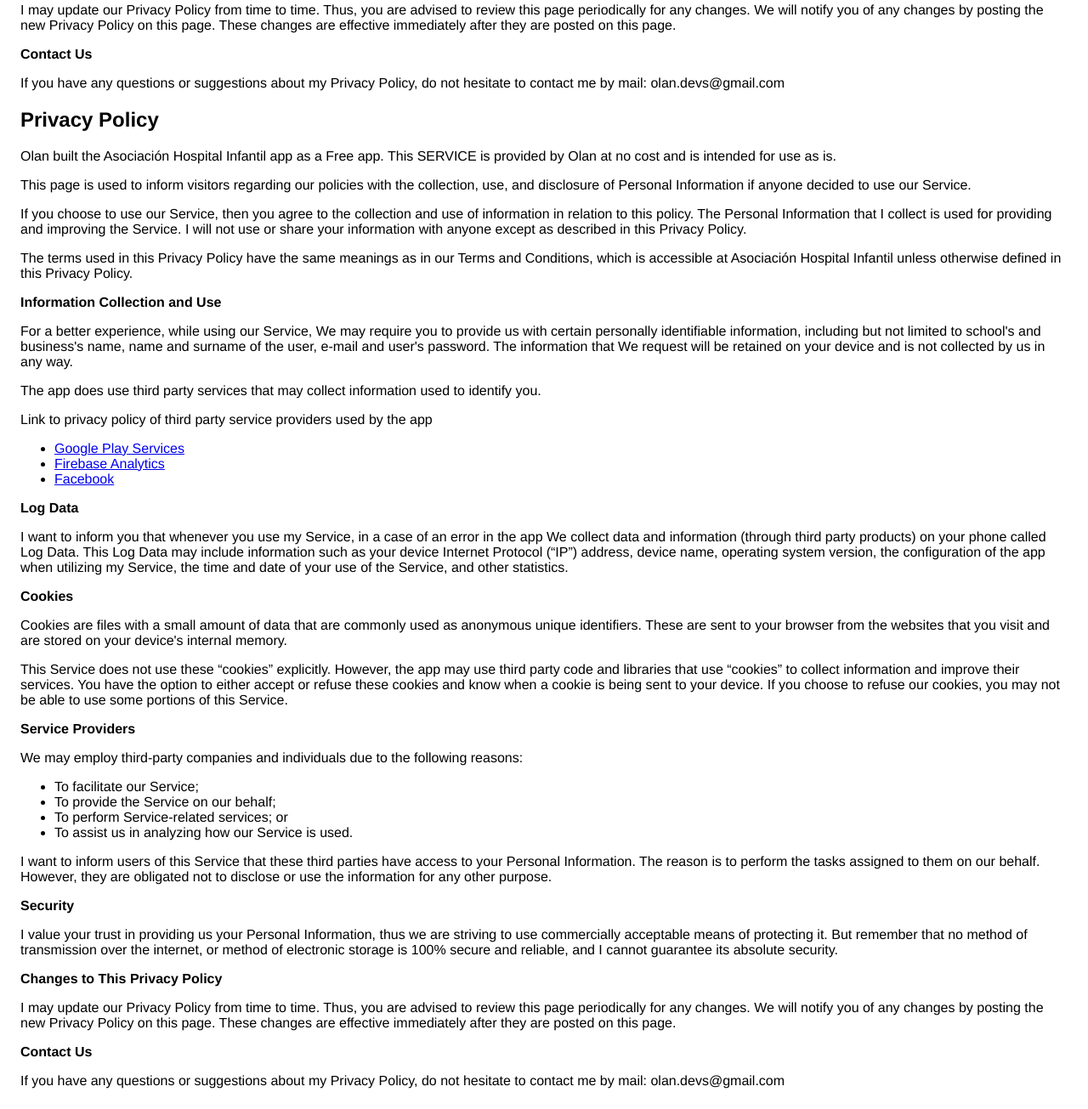
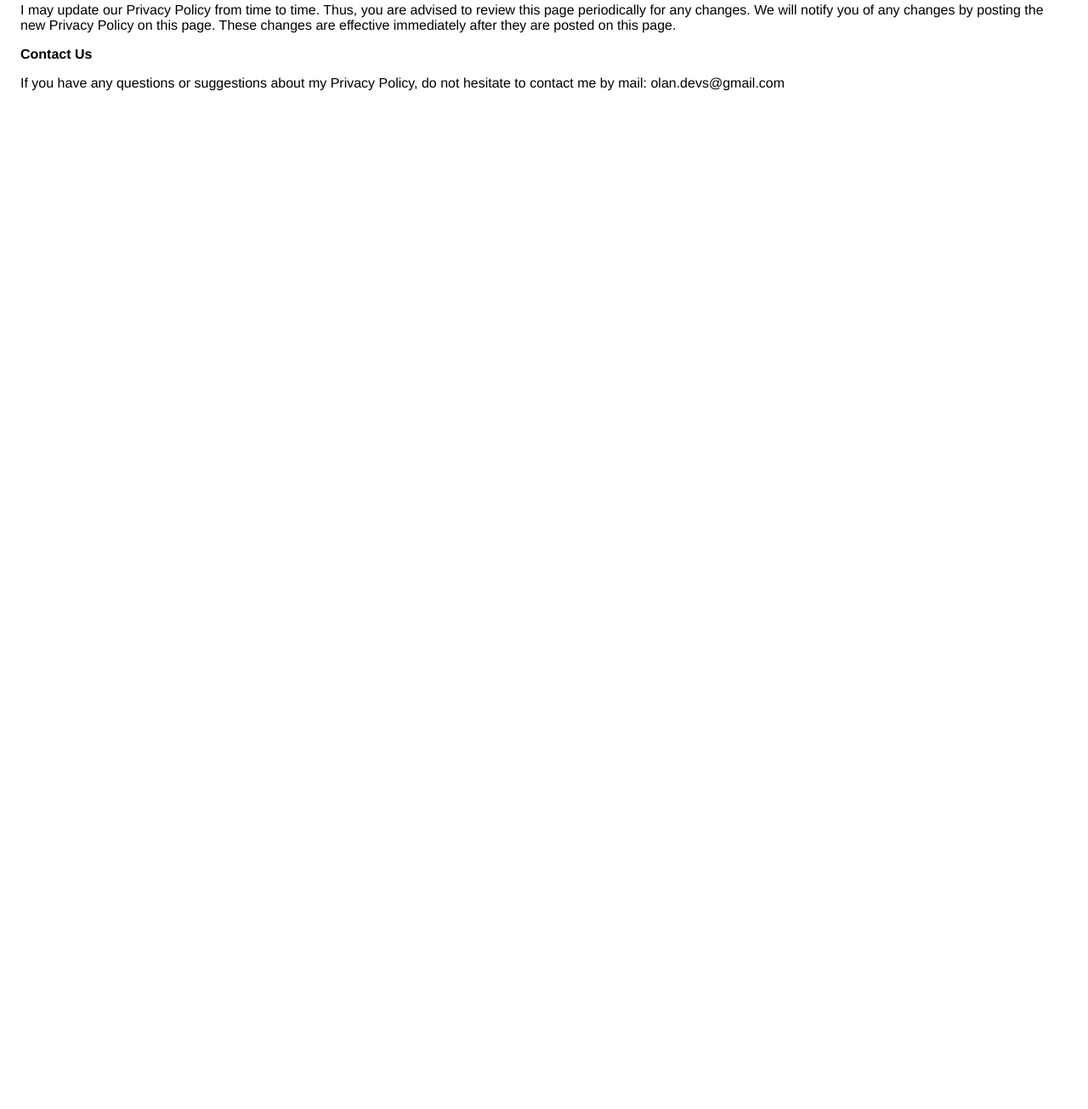
Before and after one commit to olandevs/privacypolice, a plain HTML site: page index.html in a window 1280 px wide. Shown: the part 1071-2376 px from the top of the page at 85% size. After the commit the page ends 1202 px from the top, so only its background shows below. Drawn offline with Linux system fonts and the light colour scheme.

Commit message:
Etiqueta <html> duplicada

```diff
--- a/index.html
+++ b/index.html
@@ -45,50 +45,3 @@
                     me by mail: olan.devs@gmail.com
     </body>
     </html>
-    <html>
-    <head>
-      <meta charset='utf-8'>
-      <meta name='viewport' content='width=device-width'>
-      <title>Privacy Policy</title>
-      <style> body { font-family: 'Helvetica Neue', Helvetica, Arial, sans-serif; padding:1em; } </style>
-    </head>
-    <body>
-    <h2>Privacy Policy</h2> <p> Olan built the Asociación Hospital Infantil app as a Free app. This SERVICE is provided by
-                    Olan at no cost and is intended for use as is.
-                  </p> <p>This page is used to inform visitors regarding our policies with the collection, use, and disclosure
-                    of Personal Information if anyone decided to use our Service.
-                  </p> <p>If you choose to use our Service, then you agree to the collection and use of information in
-                    relation to this policy. The Personal Information that I collect is used for providing and improving
-                    the Service. I will not use or share your information with anyone except as described
-                    in this Privacy Policy.
-                  </p> <p>The terms used in this Privacy Policy have the same meanings as in our Terms and Conditions, which is
-                    accessible at Asociación Hospital Infantil unless otherwise defined in this Privacy Policy.
-                  </p> <p><strong>Information Collection and Use</strong></p> <p>For a better experience, while using our Service, We may require you to provide us with certain
-                    personally identifiable information, including but not limited to school's and business's name, name and surname of the user, e-mail and user's password. The information that We request will be retained on your device and is not collected by us in any way.
-                  </p> <p>The app does use third party services that may collect information used to identify you.</p> <div><p>Link to privacy policy of third party service providers used by the app</p> <ul><li><a href="https://www.google.com/policies/privacy/" target="_blank">Google Play Services</a></li><!----><li><a href="https://firebase.google.com/policies/analytics" target="_blank">Firebase Analytics</a></li><li><a href="https://www.facebook.com/about/privacy" target="_blank">Facebook</a></li><!----><!----><!----><!----></ul></div> <p><strong>Log Data</strong></p> <p> I want to inform you that whenever you use my Service, in a case of
-                    an error in the app We collect data and information (through third party products) on your phone
-                    called Log Data. This Log Data may include information such as your device Internet Protocol (“IP”) address,
-                    device name, operating system version, the configuration of the app when utilizing my Service,
-                    the time and date of your use of the Service, and other statistics.
-                  </p> <p><strong>Cookies</strong></p> <p>Cookies are files with a small amount of data that are commonly used as anonymous unique identifiers.
-                    These are sent to your browser from the websites that you visit and are stored on your device's internal
-                    memory.
-                  </p> <p>This Service does not use these “cookies” explicitly. However, the app may use third party code and
-                    libraries that use “cookies” to collect information and improve their services. You have the option to
-                    either accept or refuse these cookies and know when a cookie is being sent to your device. If you choose
-                    to refuse our cookies, you may not be able to use some portions of this Service.
-                  </p> <p><strong>Service Providers</strong></p> <p> We may employ third-party companies and individuals due to the following reasons:</p> <ul><li>To facilitate our Service;</li> <li>To provide the Service on our behalf;</li> <li>To perform Service-related services; or</li> <li>To assist us in analyzing how our Service is used.</li></ul> <p> I want to inform users of this Service that these third parties have access to
-                    your Personal Information. The reason is to perform the tasks assigned to them on our behalf. However,
-                    they are obligated not to disclose or use the information for any other purpose.
-                  </p> <p><strong>Security</strong></p> <p> I value your trust in providing us your Personal Information, thus we are striving
-                    to use commercially acceptable means of protecting it. But remember that no method of transmission over
-                    the internet, or method of electronic storage is 100% secure and reliable, and I cannot guarantee
-                    its absolute security.
-                  </p> <p><strong>Changes to This Privacy Policy</strong></p> <p> I may update our Privacy Policy from time to time. Thus, you are advised to review
-                    this page periodically for any changes. We will notify you of any changes by posting
-                    the new Privacy Policy on this page. These changes are effective immediately after they are posted on
-                    this page.
-                  </p> <p><strong>Contact Us</strong></p> <p>If you have any questions or suggestions about my Privacy Policy, do not hesitate to contact
-                    me by mail: olan.devs@gmail.com
-    </body>
-    </html>
```
